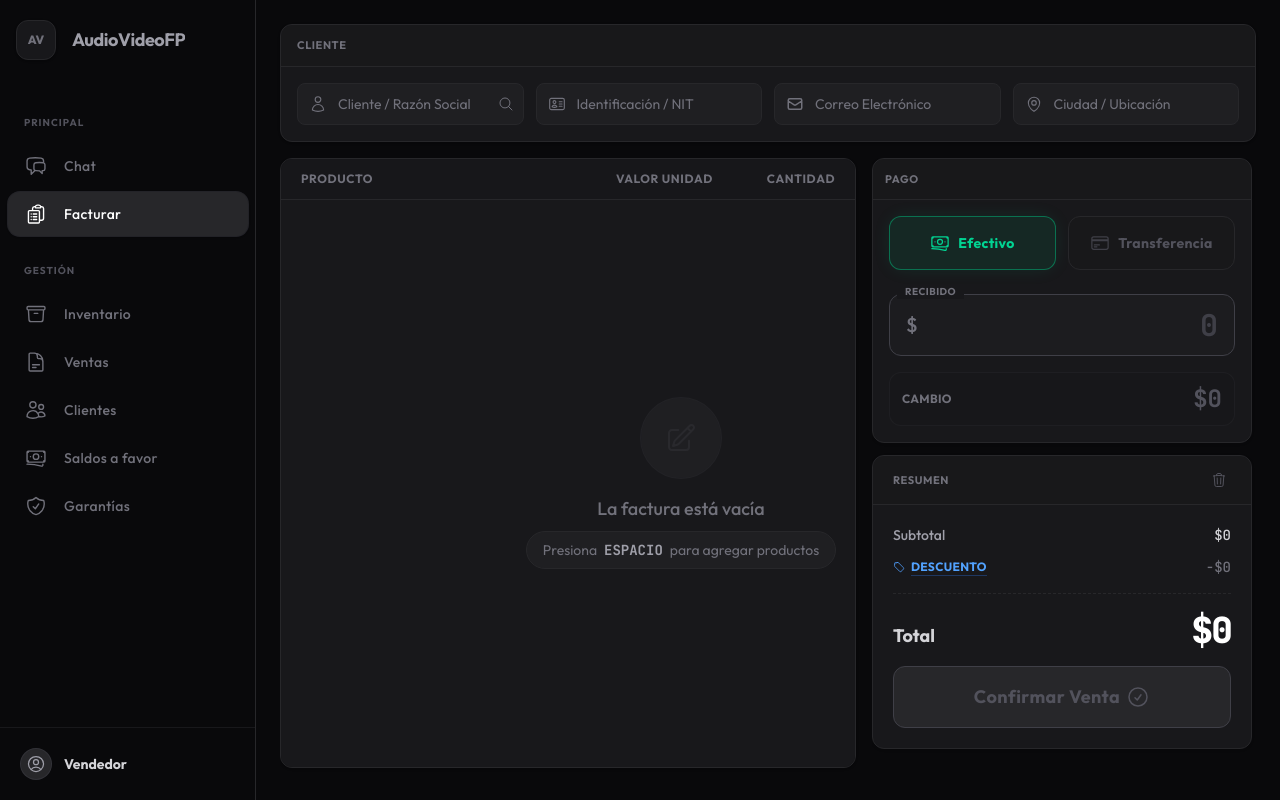
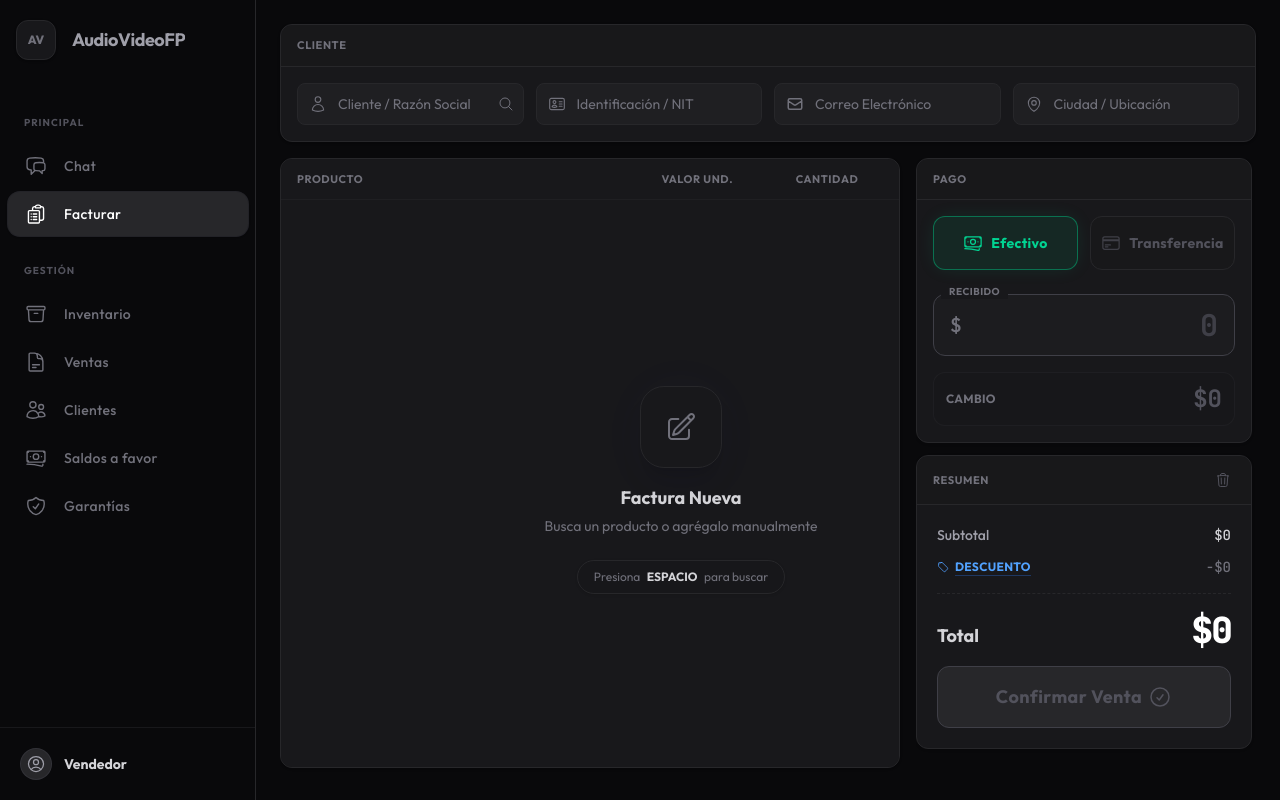
Before and after one commit to Sebasxs/smart-pos, a React (Vite) app in the folder client/: page /billing in a window 1280 px wide. Built offline with nearby package versions, Linux system fonts and the light colour scheme.

Commit message:
feat(ui): unify headers and improve layout in BillingTotals and PaymentWidget components

```diff
--- a/client/src/components/billing/BillingTotals.tsx
+++ b/client/src/components/billing/BillingTotals.tsx
@@ -26,7 +26,8 @@ export const BillingTotals = ({
 }: BillingTotalsProps) => {
    return (
       <div className="w-full md:flex-1 bg-zinc-900 rounded-xl border border-zinc-800 shadow-sm shrink-0 flex flex-col overflow-hidden">
-         <div className="py-3 px-5 border-b border-zinc-800 bg-zinc-900/50 flex justify-between items-center">
+         {/* CAMBIO: Header unificado */}
+         <div className="py-3 px-4 border-b border-zinc-800 bg-zinc-900/50 flex justify-between items-center">
             <h2 className="text-zinc-500 text-[11px] font-bold uppercase tracking-wider">
                Resumen
             </h2>
--- a/client/src/components/billing/InvoiceTable.tsx
+++ b/client/src/components/billing/InvoiceTable.tsx
@@ -1,4 +1,4 @@
-import { HiOutlineTrash, HiOutlinePencilSquare } from 'react-icons/hi2';
+import { HiOutlineTrash, HiOutlinePencilSquare, HiOutlineTag } from 'react-icons/hi2';
 import { QuantitySelector } from '../ui/QuantitySelector';
 import { type InvoiceItem } from '../../types/billing';
 import { useState, useEffect } from 'react';
@@ -9,11 +9,7 @@ type InvoiceItemRowProps = {
    onRemove: (id: string) => void;
 };
 
-const GRID_LAYOUT = 'grid grid-cols-[1fr_8rem_9rem_7rem_3rem] gap-4 items-center';
-
-const EDIT_ICON_CLASSES =
-   'absolute left-0 top-2 text-indigo-400 pointer-events-none animate-in fade-in duration-200 z-10 opacity-70';
-const ICON_SIZE = 14;
+const GRID_LAYOUT = 'grid grid-cols-[1fr_7rem_8rem_6rem_1.5rem] gap-6 items-center';
 
 const InvoiceItemRow = ({ item, onUpdate, onRemove }: InvoiceItemRowProps) => {
    const [localPrice, setLocalPrice] = useState(item.price.toLocaleString('es-CO'));
@@ -51,81 +47,87 @@ const InvoiceItemRow = ({ item, onUpdate, onRemove }: InvoiceItemRowProps) => {
       <div
          className={`
             ${GRID_LAYOUT}
-            px-4 py-3 transition-colors duration-150 group relative border-b border-zinc-800/50
-            ${isModified ? 'bg-indigo-500/5 hover:bg-indigo-500/10' : 'hover:bg-zinc-800/30'}
+            group relative px-3 py-2 mb-2 rounded-xl transition-all duration-200 mx-2
+            ${
+               isModified
+                  ? 'bg-indigo-900/10 hover:bg-indigo-900/20 border border-indigo-500/20'
+                  : hasInventoryDiscount
+                  ? 'bg-emerald-900/10 hover:bg-emerald-900/20 border border-emerald-500/20'
+                  : 'bg-zinc-800/50 hover:bg-zinc-800 border border-transparent'
+            }
          `}
       >
-         {isModified && <div className="absolute left-0 top-0 bottom-0 w-[3px] bg-indigo-500" />}
+         {/* Indicador lateral de color */}
+         <div
+            className={`absolute left-0 top-3 bottom-3 w-[3px] rounded-r-full shadow-[0_0_8px_rgba(99,102,241,0.6)] ${
+               isModified
+                  ? 'bg-indigo-500'
+                  : hasInventoryDiscount
+                  ? 'bg-emerald-500'
+                  : 'bg-zinc-600'
+            }`}
+         />
 
          {/* 1. PRODUCTO */}
-         <div className="w-full relative flex flex-col justify-center min-w-0">
-            <div className="relative w-full">
-               {item.isManualName && (
-                  <HiOutlinePencilSquare className={EDIT_ICON_CLASSES} size={ICON_SIZE} />
-               )}
+         <div className="flex flex-col min-w-0 pr-2 pl-3">
+            <div className="flex items-center w-full">
                <input
                   type="text"
                   value={item.name}
                   onChange={e => onUpdate(item.id, { name: e.target.value })}
-                  className={`
-                     w-full bg-transparent rounded cursor-default focus:cursor-text py-0.5
-                     focus:ring-0 border-b border-transparent focus:border-indigo-500/50
-                     outline-none truncate transition-all duration-200
-                     font-bold text-zinc-100 text-base
-                     ${item.isManualName ? 'pl-5' : 'pl-0.5'}
-                  `}
+                  className="w-full bg-transparent border-b border-transparent focus:border-indigo-500 pb-0.5 outline-none truncate transition-colors duration-200 font-bold text-[15px] tracking-tight placeholder:text-zinc-600 text-zinc-100"
                />
             </div>
 
-            <div className="flex items-center gap-2 mt-1 pl-0.5">
+            <div className={`flex items-center gap-2 mt-1`}>
                <span
-                  className="text-xs text-zinc-500 font-medium truncate max-w-[200px]"
+                  className="text-[12px] font-medium truncate text-zinc-500"
                   title={`Proveedor: ${item.supplier}`}
                >
                   {item.supplier}
                </span>
 
+               {/* CAMBIO: Icono de edición ahora aquí */}
+               {isModified && (
+                  <div className="flex items-center gap-1 text-[10px] px-1.5 py-0.5 rounded-md font-bold bg-indigo-500/10 border border-indigo-500/30 text-indigo-400 leading-none">
+                     <HiOutlinePencilSquare size={11} />
+                     <span>Editado</span>
+                  </div>
+               )}
+
                {hasInventoryDiscount && (
-                  <span className="text-xs px-1.5 py-0.5 rounded font-bold border bg-green-500/10 text-green-400 border-green-500/20 leading-none font-mono">
-                     -{item.discountPercentage}%
-                  </span>
+                  <div className="flex items-center gap-1 text-[10px] px-1.5 py-0.5 rounded-md font-bold bg-emerald-500/10 border border-emerald-500/50 text-emerald-400 leading-none">
+                     <HiOutlineTag size={10} />
+                     <span>-{item.discountPercentage}%</span>
+                  </div>
                )}
             </div>
          </div>
 
          {/* 2. VALOR UNITARIO */}
-         <div className="flex flex-col justify-center items-end w-full relative h-full">
+         <div className="flex flex-col justify-center items-end w-full pr-2">
             {hasInventoryDiscount && !item.isManualPrice && (
-               <div className="w-full flex justify-end mb-0.5 pr-1">
-                  <span className="text-xs text-zinc-500 line-through decoration-zinc-500 font-medium font-mono">
-                     ${item.originalPrice.toLocaleString('es-CO')}
-                  </span>
+               <div className="text-[10px] text-zinc-500 line-through decoration-zinc-600 mb-0.5 font-mono text-right w-full">
+                  ${item.originalPrice.toLocaleString('es-CO')}
                </div>
             )}
 
-            <div className="relative w-full flex items-center justify-end">
-               {item.isManualPrice && (
-                  <HiOutlinePencilSquare className={EDIT_ICON_CLASSES} size={ICON_SIZE} />
-               )}
-
+            <div className="relative w-full flex items-center justify-end group/price">
+               <span className="absolute left-auto right-full mr-1 text-xs font-medium pointer-events-none transition-opacity duration-200 opacity-0 group-focus-within/price:opacity-100 text-zinc-600">
+                  $
+               </span>
                <input
                   type="text"
                   value={localPrice}
                   onChange={handlePriceChange}
                   onBlur={handleBlur}
                   onKeyDown={handleKeyDown}
-                  className={`
-                     w-full bg-transparent text-right rounded cursor-default focus:cursor-text py-0.5
-                     border-b border-transparent focus:border-indigo-500/50
-                     outline-none no-spinners transition-all duration-200
-                     font-medium text-zinc-200 text-base font-mono
-                     ${item.isManualPrice ? 'text-indigo-300 pr-1 pl-5' : 'pr-1'}
-                  `}
+                  className="w-full bg-transparent text-right py-1 border-b border-transparent focus:border-indigo-500 outline-none font-mono font-medium text-[15px] tracking-tight transition-colors duration-200 text-zinc-300"
                />
             </div>
          </div>
 
-         {/* 3. CANTIDAD (Nota: QuantitySelector ya tiene números, asumimos que se heredan o se ajusta el componente interno si fuera necesario, pero aquí lo importante es el layout) */}
+         {/* 3. CANTIDAD */}
          <div className="flex justify-center w-full">
             <QuantitySelector
                value={item.quantity}
@@ -139,19 +141,20 @@ const InvoiceItemRow = ({ item, onUpdate, onRemove }: InvoiceItemRowProps) => {
          </div>
 
          {/* 4. SUBTOTAL */}
-         <div className="flex justify-end items-center w-full pr-1">
-            <span className="font-bold text-zinc-100 tracking-tight text-lg font-mono">
+         <div className="flex flex-col items-end w-full pr-2">
+            <span className="font-bold text-white tracking-tight text-[17px] font-mono tabular-nums">
                ${(item.quantity * item.price).toLocaleString('es-CO')}
             </span>
          </div>
 
          {/* 5. ACCIONES */}
-         <div className="flex justify-end">
+         <div className="flex justify-end opacity-0 group-hover:opacity-100 transition-opacity duration-200">
             <button
                onClick={() => onRemove(item.id)}
-               className="text-zinc-600 p-2 rounded-lg hover:text-red-400 hover:bg-red-400/10 transition-all duration-200 cursor-pointer opacity-50 group-hover:opacity-100"
+               className="p-2 text-zinc-500 hover:text-red-400 hover:bg-red-400/10 rounded-lg transition-all duration-200 cursor-pointer active:scale-95"
+               title="Eliminar producto"
             >
-               <HiOutlineTrash size={20} />
+               <HiOutlineTrash size={18} />
             </button>
          </div>
       </div>
@@ -167,18 +170,18 @@ export type InvoiceTableProps = {
 export const InvoiceTable = ({ items, onUpdateItem, onRemoveItem }: InvoiceTableProps) => {
    return (
       <div className="flex flex-col h-full bg-transparent overflow-x-auto overflow-y-hidden rounded-xl custom-scrollbar">
-         <div className="min-w-[800px] h-full flex flex-col">
+         <div className="min-w-[800px] flex flex-col h-full">
             <div
-               className={`${GRID_LAYOUT} bg-zinc-900/95 backdrop-blur-sm text-zinc-500 font-bold text-xs py-3 px-4 uppercase tracking-wider border-b border-zinc-800 shrink-0 select-none z-10`}
+               className={`${GRID_LAYOUT} py-3 px-4 mb-1 text-[11px] font-bold text-zinc-500 uppercase tracking-wider border-b border-zinc-800/50 shrink-0 select-none`}
             >
-               <div className="text-left pl-1">Producto</div>
-               <div className="text-right">Valor Unidad</div>
-               <div className="text-center">Cantidad</div>
-               <div className="text-right">Subtotal</div>
+               <div>Producto</div>
+               <div className="text-right pr-3">Valor Und.</div>
+               <div className="text-center pr-3">Cantidad</div>
+               <div className="text-right pr-3">Subtotal</div>
                <div></div>
             </div>
 
-            <div className="flex flex-col flex-1 overflow-y-auto custom-scrollbar bg-zinc-900">
+            <div className="flex flex-col flex-1 overflow-y-auto custom-scrollbar px-1 pt-2">
                {items.map(item => (
                   <InvoiceItemRow
                      key={item.id}
@@ -190,19 +193,22 @@ export const InvoiceTable = ({ items, onUpdateItem, onRemoveItem }: InvoiceTable
 
                {items.length === 0 && (
                   <div className="h-full flex flex-col items-center justify-center text-zinc-600 animate-in fade-in duration-500">
-                     <div className="bg-zinc-800/50 p-6 rounded-full mb-4 border border-zinc-800/50">
-                        <HiOutlinePencilSquare size={32} className="opacity-20" />
+                     <div className="relative">
+                        <div className="absolute inset-0 bg-indigo-500/20 blur-xl rounded-full opacity-20" />
+                        <div className="relative bg-zinc-900 p-6 rounded-3xl border border-zinc-800 mb-4 shadow-xl">
+                           <HiOutlinePencilSquare size={32} className="text-zinc-500" />
+                        </div>
                      </div>
-                     <p className="text-zinc-500 font-medium mb-2 text-lg">La factura está vacía</p>
-                     <span className="text-sm bg-zinc-800/50 px-4 py-2 rounded-full border border-zinc-800 text-zinc-500">
-                        Presiona <kbd className="font-bold text-zinc-400 mx-1">ESPACIO</kbd> para
-                        agregar productos
+                     <p className="text-zinc-300 font-bold mb-1 text-lg">Factura Nueva</p>
+                     <p className="text-zinc-500 text-sm mb-6">
+                        Busca un producto o agrégalo manualmente
+                     </p>
+                     <span className="text-xs bg-zinc-900/80 px-4 py-2 rounded-full border border-zinc-800 text-zinc-500 shadow-sm">
+                        Presiona{' '}
+                        <kbd className="font-bold text-zinc-300 font-sans mx-1">ESPACIO</kbd> para
+                        buscar
                      </span>
                   </div>
-               )}
-
-               {items.length > 0 && items.length < 8 && (
-                  <div className="flex-1 bg-[linear-gradient(to_bottom,#18181b_1px,transparent_1px)] bg-[size:100%_5rem] opacity-5 pointer-events-none" />
                )}
             </div>
          </div>
--- a/client/src/components/billing/PaymentWidget.tsx
+++ b/client/src/components/billing/PaymentWidget.tsx
@@ -20,14 +20,13 @@ export const PaymentWidget = ({ total }: PaymentWidgetProps) => {
 
    return (
       <div className="bg-zinc-900 rounded-xl border border-zinc-800 shadow-sm flex flex-col overflow-hidden h-full">
-         <div className="p-3 border-b border-zinc-800 bg-zinc-900/50 flex justify-between items-center">
+         {/* CAMBIO: Header unificado */}
+         <div className="py-3 px-4 border-b border-zinc-800 bg-zinc-900/50 flex justify-between items-center">
             <h2 className="text-zinc-500 text-[11px] font-bold uppercase tracking-wider">Pago</h2>
          </div>
 
          <div className="p-4 flex flex-col gap-5">
-            {/* CAMBIO: Toggle moderno estilo "Card" Grid */}
             <div className="grid grid-cols-2 gap-3 pb-1">
-               {/* Opción Efectivo */}
                <button
                   onClick={() => setCheckoutData({ paymentMethod: 'cash' })}
                   className={`
@@ -51,7 +50,6 @@ export const PaymentWidget = ({ total }: PaymentWidgetProps) => {
                   <span className="font-bold text-sm tracking-wide">Efectivo</span>
                </button>
 
-               {/* Opción Transferencia */}
                <button
                   onClick={() => setCheckoutData({ paymentMethod: 'transfer' })}
                   className={`
@@ -81,7 +79,6 @@ export const PaymentWidget = ({ total }: PaymentWidgetProps) => {
                </button>
             </div>
 
-            {/* Contenido Condicional */}
             {paymentMethod === 'cash' ? (
                <div className="space-y-4">
                   <div className="relative group">
--- a/client/src/components/billing/ProductSearchModal.tsx
+++ b/client/src/components/billing/ProductSearchModal.tsx
@@ -106,7 +106,7 @@ export const ProductSearchModal = ({
                   name: searchTerm,
                   price: 0,
                   stock: 9999,
-                  supplier: 'Manual',
+                  supplier: 'No especificado',
                   discountPercentage: 0,
                });
             }
@@ -275,7 +275,7 @@ export const ProductSearchModal = ({
                                  name: searchTerm,
                                  price: 0,
                                  stock: 9999,
-                                 supplier: 'Manual',
+                                 supplier: 'No especificado',
                                  discountPercentage: 0,
                               })
                            }
```
Also changed, not shown: client/src/pages/Billing.tsx (+3 -10 lines).
